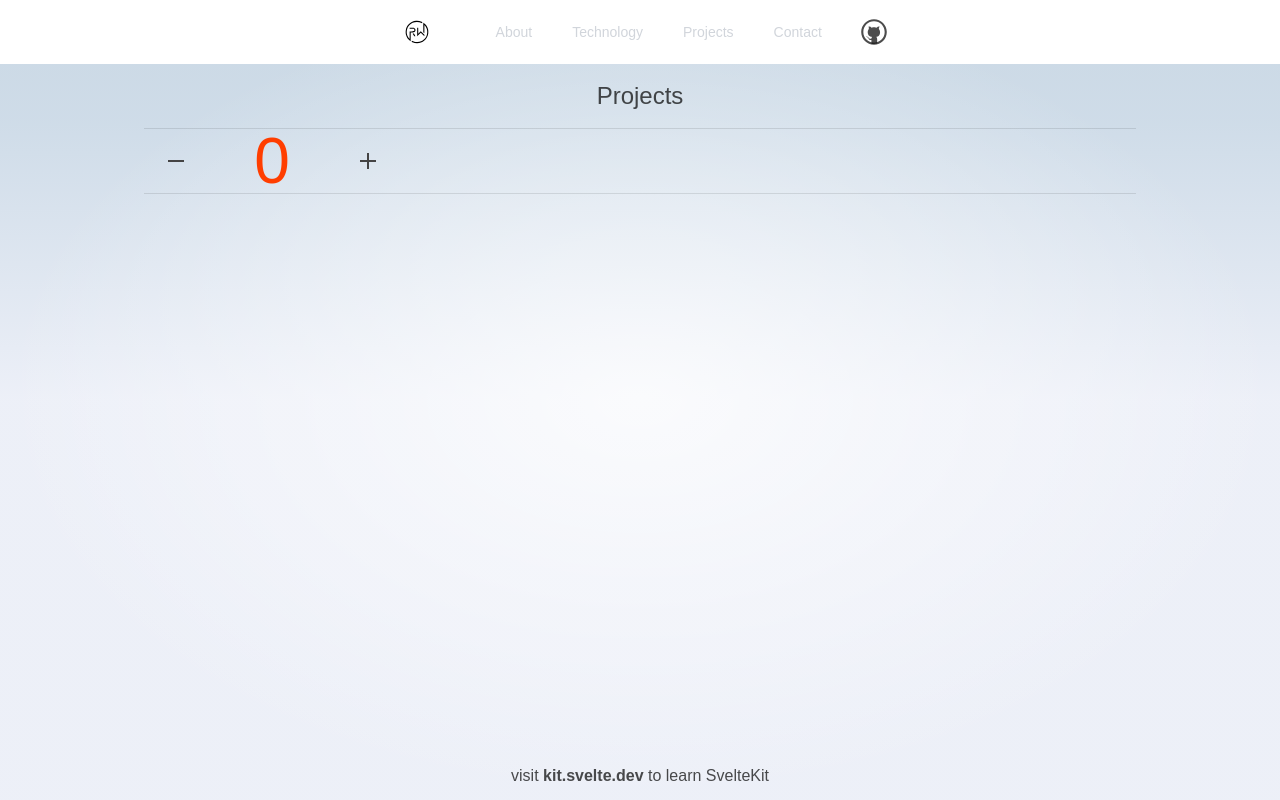
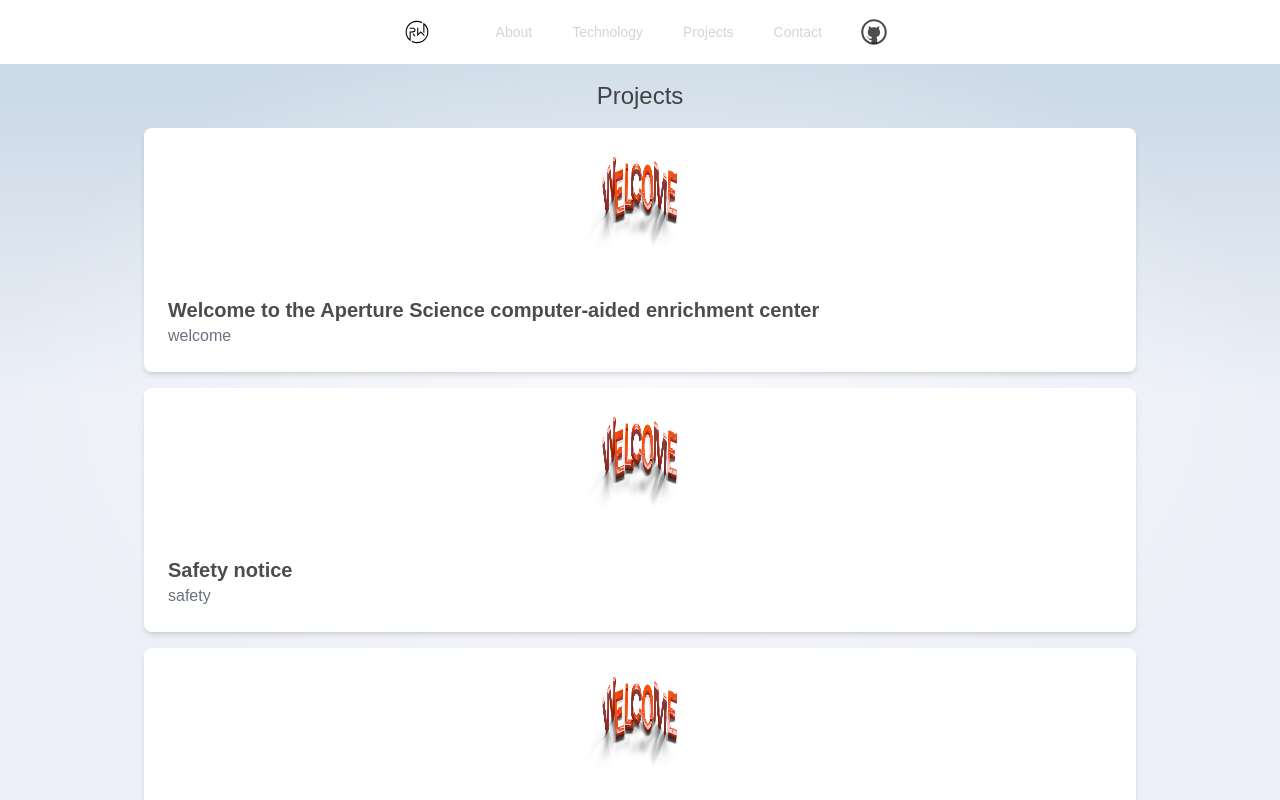
Before and after one commit to RyanWri/worksite, a SvelteKit app: page /projects in a window 1280 px wide. Shown: the top 800 px of the page. Built offline with nearby package versions, Linux system fonts and the light colour scheme.

Commit message:
project card component and server loading

```diff
--- /dev/null
+++ b/src/lib/components/ProjectCard.svelte
@@ -0,0 +1,15 @@
+<script lang="ts">
+  import logo from "$lib/images/svelte-welcome.webp";
+  export let slug: string;
+  export let title: string;
+</script>
+
+<div class="bg-white shadow-md rounded-lg p-6">
+  <div class="flex justify-center">
+    <img src={logo} alt="welcome" class="w-32 h-32 rounded-full" />
+  </div>
+  <div class="mt-4">
+    <h2 class="text-xl font-semibold">{title}</h2>
+    <p class="text-gray-500">{slug}</p>
+  </div>
+</div>
--- /dev/null
+++ b/src/routes/projects/+page.server.ts
@@ -0,0 +1,9 @@
+import type { PageServerLoad } from './$types';
+import { projects } from './data';
+
+export const load = (async () => {
+    return {posts: projects.map((projects) => ({
+        slug: projects.slug,
+        title: projects.title
+    }))};
+}) satisfies PageServerLoad;
--- a/src/routes/projects/+page.svelte
+++ b/src/routes/projects/+page.svelte
@@ -1,10 +1,15 @@
 <script lang="ts">
   import type { PageData } from "./$types";
   import Counter from "$lib/components/Counter.svelte";
+  import ProjectCard from "$lib/components/ProjectCard.svelte";
   export let data: PageData;
 </script>
 
 <div class="container">
-  <h1 class="text-2xl">Projects</h1>
-  <Counter />
+  <h1 class="text-2xl mb-4">Projects</h1>
+  {#each data.posts as { slug, title }}
+    <div class="row-auto mb-4">
+      <ProjectCard {slug} {title} />
+    </div>
+  {/each}
 </div>
--- /dev/null
+++ b/src/routes/projects/data.js
@@ -0,0 +1,21 @@
+export const projects = [
+  {
+    slug: "welcome",
+    title: "Welcome to the Aperture Science computer-aided enrichment center",
+    content:
+      "<p>We hope your brief detention in the relaxation vault has been a pleasant one.</p><p>Your specimen has been processed and we are now ready to begin the test proper.</p>",
+  },
+
+  {
+    slug: "safety",
+    title: "Safety notice",
+    content:
+      "<p>While safety is one of many Enrichment Center Goals, the Aperture Science High Energy Pellet, seen to the left of the chamber, can and has caused permanent disabilities, such as vaporization. Please be careful.</p>",
+  },
+
+  {
+    slug: "cake",
+    title: "This was a triumph",
+    content: "<p>I'm making a note here: HUGE SUCCESS.</p>",
+  },
+];
```
